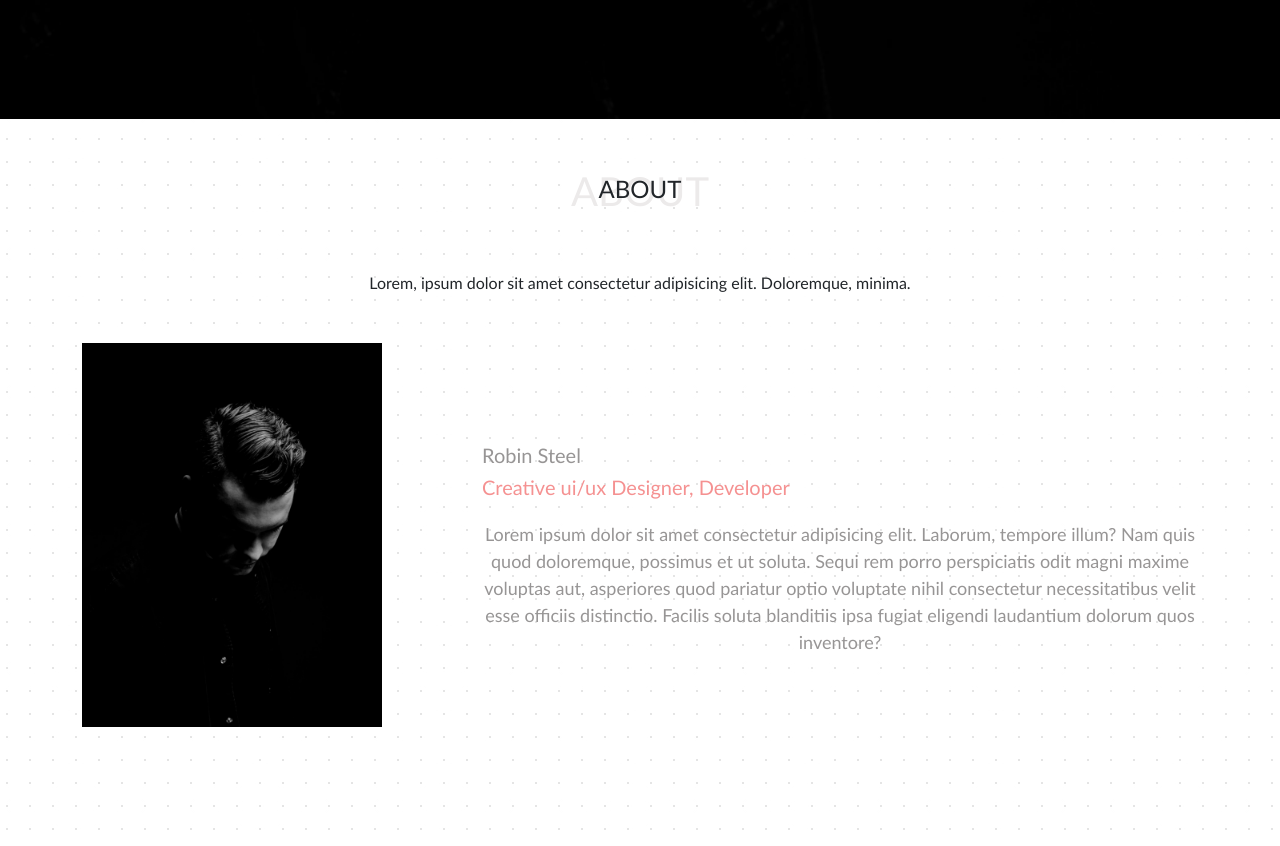
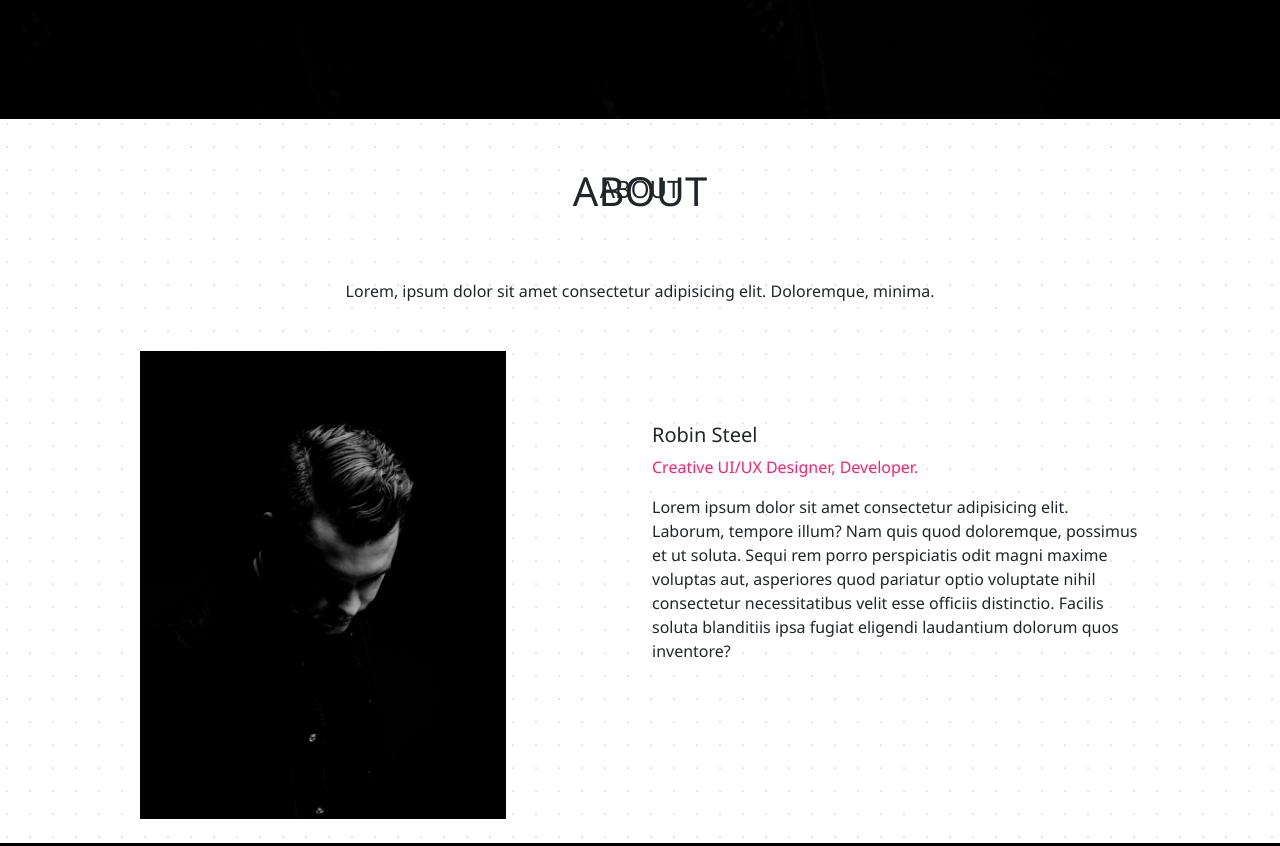
Before and after one commit to marwa-ahmed93/Jquery_Project, a plain HTML site: page index.html in a window 1280 px wide. Shown: the part 681-1527 px from the top of the page. Drawn offline with nearby package versions, Linux system fonts and the light colour scheme.

Commit message:
add loading screen

```diff
--- a/css/style.css
+++ b/css/style.css
@@ -1,7 +1,12 @@
+*{
+    box-sizing: border-box;
+}
+body{
+    /* font-family: 'Gill Sans', 'Gill Sans MT', Calibri, 'Trebuchet MS', sans-serif; */
 
-body{
-    font-family: 'Gill Sans', 'Gill Sans MT', Calibri, 'Trebuchet MS', sans-serif;
-
+  font-family: 'Segoe UI', Tahoma, Geneva, Verdana, sans-serif;
+  padding: 0;
+  margin: 0;
 }
 
 #loading{
@@ -16,8 +21,6 @@ body{
     justify-content: center;
     align-items: center;
 }
-
-
 
 #sideBar{
     position: fixed;
@@ -69,9 +72,10 @@ body{
     color: white;
     padding: 10px 12px;
 }
-.icon i{
-  /* padding: 8px 18px; */
+.icons .youtub , .icons .twitter{
+  padding: 10px 10px;
 }
+
 .caption{
     margin-top: 15%;
     margin-left: 35px;
@@ -82,39 +86,25 @@ body{
     background-size: auto ;
     /* background-repeat: no-repeat; */
     background-position: center;
-    height: 100vh;
+
 
 }
+
+.test{
+    width: 80%;
+
+ margin: auto;
+
+}
+.aboutCaption{
+    padding-top: 30px;
+}
+.aboutCaption .pCaption{
+    color: #ff206e;
+}
+
 .change{
     text-align: center;
-}
-#about img{
-    margin-bottom: 800px;
-    padding-bottom: 500px;
-    width: 300px;
-}
-.text{
-    font-size: 500%;
-
-    color: rgb(236, 234, 234);
-}
-.robin{
-   font-weight: lighter;
-   padding-top: 100px;
-}
-.robin .robinh{
-    color: rgb(245, 145, 145);
-    padding-left: 20px;
-
-}
-.robin h5 , .robin p{
-    color: rgb(151, 149, 149);
-    padding-left: 20px;
-
-}
-.robin p{
-    margin-top: 22px;
-    font-size: large;
 }
 
 #service{
@@ -205,11 +195,6 @@ body{
     color: rgb(182, 179, 179);
 
 }
-/* .col-md-3{
-    display: flex;
-    justify-content: center;
-    flex-direction: column;
-} */
 
  .captionRow ,.col-md-3{
     text-align: center;
@@ -230,12 +215,7 @@ body{
 .timeP , .workP{
     text-align: center;
 }
-/* .timeRow{
 
-    padding-left: 180px;
-
-
-} */
 .timeRow .col-md-4{
     text-align: center;
 }
--- a/index.html
+++ b/index.html
@@ -2,7 +2,8 @@
 <html lang="en">
 
 <head>
-  <meta charset="UTF-8"><meta name="viewport" content="width=device-width, initial-scale=1.0">
+  <meta charset="UTF-8">
+  <meta name="viewport" content="width=device-width, initial-scale=1.0">
   <!-- font-awesome link -->
   <link rel="stylesheet" href="https://cdnjs.cloudflare.com/ajax/libs/font-awesome/6.6.0/css/all.min.css"
     integrity="sha512-Kc323vGBEqzTmouAECnVceyQqyqdsSiqLQISBL29aUW4U/M7pSPA/gEUZQqv1cwx4OnYxTxve5UMg5GT6L4JJg=="
@@ -20,9 +21,9 @@
 
   <!-- <iframe  width="100%"  height="400px" src="https://www.csswinner.com/"></iframe> -->
 
-  <!-- <section id="loading">
+  <section id="loading">
     <span class="loader"></span>
-  </section> -->
+  </section>
 
   <div id="sideBar">
     <div id="colorBox">
@@ -93,14 +94,15 @@
         <div class="icons mb-3">
           <i class="fa-brands fa-facebook-f faceIcon"></i>
           <i class="fa-brands fa-instagram"></i>
-          <i class="fa-brands fa-youtube"></i>
-          <i class="fa-brands fa-twitter"></i>
+          <i class="fa-brands fa-youtube youtub"></i>
+          <i class="fa-brands fa-twitter twitter"></i>
 
         </div>
         <p class="text-danger">VEW PORTFOLIO </p>
       </div>
     </header>
   </div>
+
 
 
 
@@ -114,26 +116,30 @@
     </div>
 
      <div class="mt-5">
-      <p class="change">Lorem, ipsum dolor sit amet consectetur adipisicing elit. Doloremque, minima.</p>
+      <p class="change py-2">Lorem, ipsum dolor sit amet consectetur adipisicing elit. Doloremque, minima.</p>
     </div>
 
-    <div class="container mt-5 flex-nowrap">
+
+<div class="container test">
   <div class="row">
-        <div class="col-md-4">
-          <img src="images/me.jpg" alt="" srcset="">
+    <div class="col-md-6">
+      <img class="w-75 py-4" src="images/me.jpg" alt="" srcset="">
     </div>
-        <div class="col-md-8 robin">
-          <h5>Robin Steel</h5>
-          <h5 class="robinh">Creative ui/ux Designer, Developer</h5>
-          <p class="change">Lorem ipsum dolor sit amet consectetur adipisicing elit. Laborum, tempore illum? Nam quis
+
+    <div class="col-md-6 pt-5 aboutCaption">
+      <h5 class="pt-5">Robin Steel</h5>
+      <p class="pCaption">Creative UI/UX Designer, Developer.</p>
+      <p>Lorem ipsum dolor sit amet consectetur adipisicing elit. Laborum, tempore illum? Nam quis
         quod doloremque, possimus et ut soluta. Sequi rem porro perspiciatis odit magni maxime voluptas aut,
         asperiores quod pariatur optio voluptate nihil consectetur necessitatibus velit esse officiis distinctio.
         Facilis soluta blanditiis ipsa fugiat eligendi laudantium dolorum quos inventore?</p>
     </div>
-      </div>
+
+
 </div>
 
 </div>
+
   </section>
 
 
@@ -276,7 +282,8 @@
       <h4 class="position-absolute text-dark pt-2">TIME</h4>
     </div>
     <div class="timeP mt-5">
-    <p class="change text-secondary py-2">Lorem, ipsum dolor sit amet consectetur adipisicing elit. Doloremque, minima.</p>
+      <p class="change text-secondary py-2">Lorem, ipsum dolor sit amet consectetur adipisicing elit. Doloremque,
+        minima.</p>
     </div>
 
     <div class="container">
@@ -311,23 +318,33 @@
       <ul>
         <li>
           <a href="#cut"><img src="images/slide0.jpg" class="cut" /></a>
-        <div class="label_text"><p>cut</p></div>
+          <div class="label_text">
+            <p>cut</p>
+          </div>
         </li>
         <li>
           <a href="#swapBlocks"><img src="images/slide1.jpg" class="swapBlocks" /></a>
-        <div class="label_text"><p>swapBlocks</p></div>
+          <div class="label_text">
+            <p>swapBlocks</p>
+          </div>
         </li>
         <li>
           <a href="#swapBarsBack"><img src="images/slide2.jpg" class="swapBarsBack" /></a>
-        <div class="label_text"><p>swapBarsBack</p></div>
+          <div class="label_text">
+            <p>swapBarsBack</p>
+          </div>
         </li>
         <li>
           <a href="#swapBarsBack"><img src="images/slide3.jpg" class="swapBarsBack" /></a>
-        <div class="label_text"><p>swapBarsBack</p></div>
+          <div class="label_text">
+            <p>swapBarsBack</p>
+          </div>
         </li>
         <li>
           <a href="#swapBarsBack"><img src="images/slide5.jpg" class="swapBarsBack" /></a>
-        <div class="label_text"><p>swapBarsBack</p></div>
+          <div class="label_text">
+            <p>swapBarsBack</p>
+          </div>
         </li>
       </ul>
     </div>
@@ -336,7 +353,7 @@
 
 
 
- <section class="vh-100 bg-dark"  id="particles-js">
+  <section class="vh-100 bg-dark" id="particles-js">
     <!-- <div id="particles-js"></div> -->
   </section>
 
@@ -354,7 +371,10 @@
       <stop offset="0%" stop-color="#b06afe " />
       <stop offset="100%" stop-color="#40a6ff" />
     </linearGradient>
-  <path fill="url(#grad2)" fill-opacity="1" d="M0,288L48,282.7C96,277,192,267,288,234.7C384,203,480,149,576,160C672,171,768,245,864,261.3C960,277,1056,235,1152,229.3C1248,224,1344,256,1392,272L1440,288L1440,0L1392,0C1344,0,1248,0,1152,0C1056,0,960,0,864,0C768,0,672,0,576,0C480,0,384,0,288,0C192,0,96,0,48,0L0,0Z"></path></svg>
+    <path fill="url(#grad2)" fill-opacity="1"
+      d="M0,288L48,282.7C96,277,192,267,288,234.7C384,203,480,149,576,160C672,171,768,245,864,261.3C960,277,1056,235,1152,229.3C1248,224,1344,256,1392,272L1440,288L1440,0L1392,0C1344,0,1248,0,1152,0C1056,0,960,0,864,0C768,0,672,0,576,0C480,0,384,0,288,0C192,0,96,0,48,0L0,0Z">
+    </path>
+  </svg>
 
 
 
@@ -369,7 +389,9 @@
 
 
 
- <script src="https://cdn.jsdelivr.net/npm/bootstrap@5.0.2/dist/js/bootstrap.bundle.min.js" integrity="sha384-MrcW6ZMFYlzcLA8Nl+NtUVF0sA7MsXsP1UyJoMp4YLEuNSfAP+JcXn/tWtIaxVXM" crossorigin="anonymous"></script>
+  <script src="https://cdn.jsdelivr.net/npm/bootstrap@5.0.2/dist/js/bootstrap.bundle.min.js"
+    integrity="sha384-MrcW6ZMFYlzcLA8Nl+NtUVF0sA7MsXsP1UyJoMp4YLEuNSfAP+JcXn/tWtIaxVXM"
+    crossorigin="anonymous"></script>
   <script src="js/jquery-3.7.1.js"></script>
   <script src="https://unpkg.com/typed.js@2.1.0/dist/typed.umd.js"></script>
   <script src="js/jquery.easing.1.3.js"></script>
```
Lines whose indentation alone changed are shown as unchanged.
